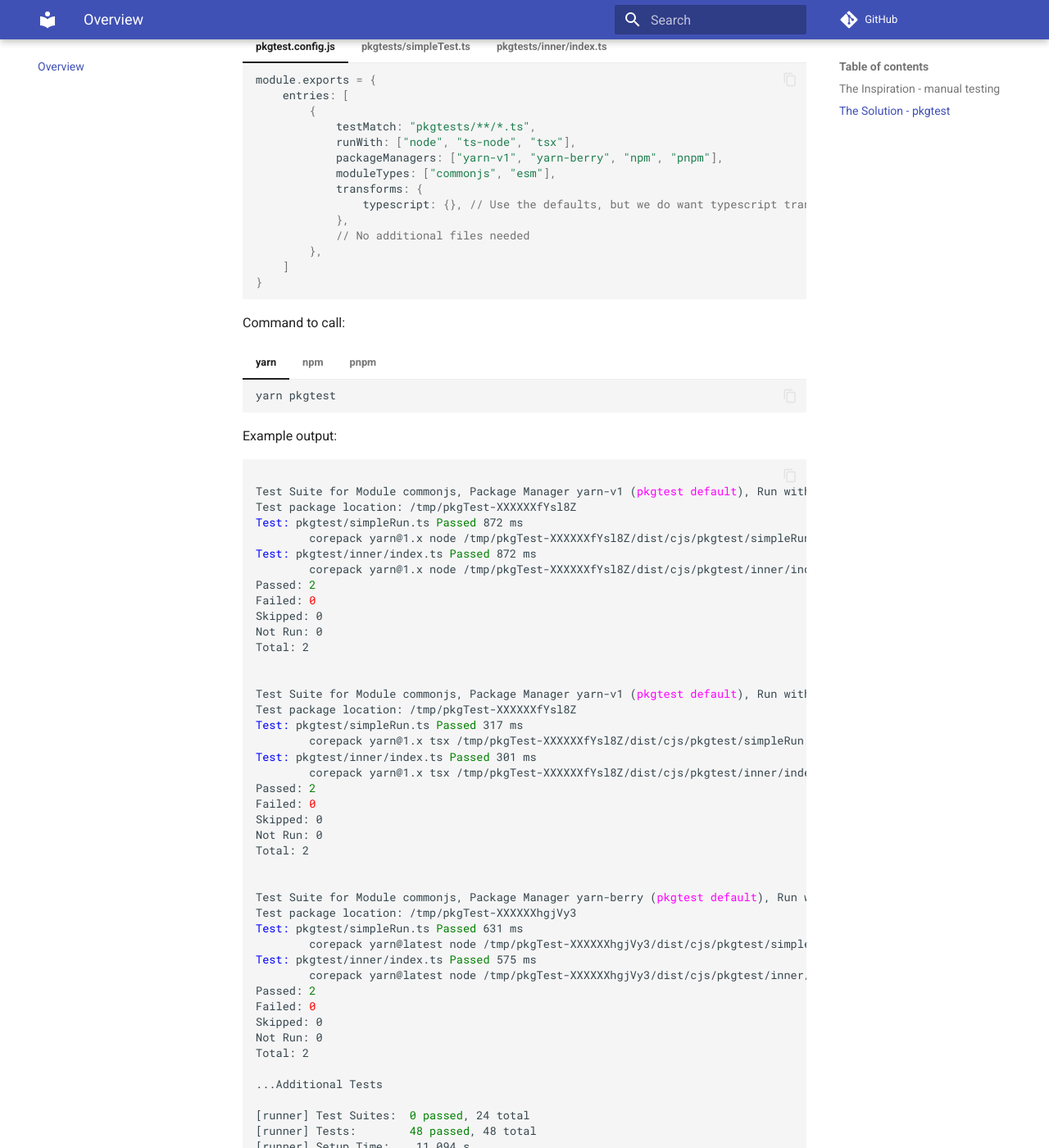
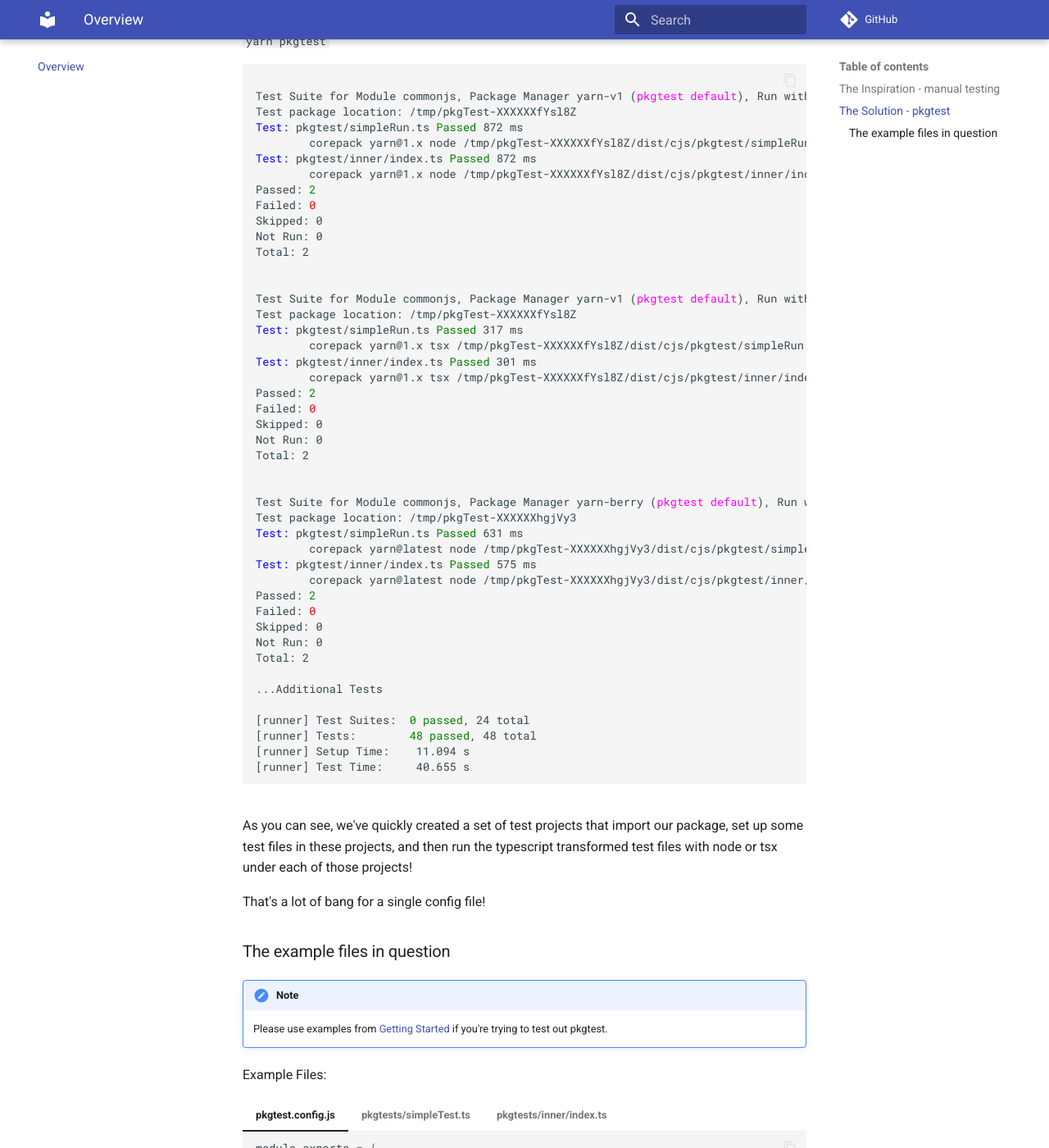
Before and after one commit to HanseltimeIndustries/pkgtest, an MkDocs documentation site: the page built from docs/index.md, in a window 1280 px wide and 1400 px high, scrolled down 1131 px. Shown: the whole window at 82% size. Built offline with MkDocs 1.6.1 and Material for MkDocs 9.7.7, drawn with Linux system fonts in a browser that asks for light colours; comment, search, counter and statistics services are not loaded; the version menu is left out; some of the changed text lies outside the part shown.

Commit message:
docs: corrections to the overview

````diff
--- a/docs/index.md
+++ b/docs/index.md
@@ -30,55 +30,9 @@
 Enter `pkgtest`!  With pkgtest, we can create a set of script files that we want to execute to verify that nominal functionality
 of the package is there and then a `pkgtest.config.[json|js|cjs|mjs|ts]` file to let us know what type of projects to scaffold.
 
-Example Files:
+Example call:
 
-=== "pkgtest.config.js"
-    ```js
-    module.exports = {
-        entries: [
-            {
-                testMatch: "pkgtests/**/*.ts",
-                runWith: ["node", "ts-node", "tsx"],
-                packageManagers: ["yarn-v1", "yarn-berry", "npm", "pnpm"],
-                moduleTypes: ["commonjs", "esm"],
-                transforms: {
-                    typescript: {}, // Use the defaults, but we do want typescript transformation
-                },
-                // No additional files needed
-            },
-        ]
-    }
-    ```
-=== "pkgtests/simpleTest.ts"
-    ```typescript
-    import { someFunc } from 'my-package'
-
-    // Call someFunc to make sure it works nominally
-    someFunc()
-    ```
-=== "pkgtests/inner/index.ts"
-    ```typescript
-    import { someFunc2 } from 'my-package'
-
-    // Call someFunc2 to make sure it works nominally
-    someFunc2()
-    ```
-Command to call:
-
-=== "yarn"
-    ```shell
-    yarn pkgtest
-    ```
-=== "npm"
-    ```shell
-    npx pkgtest
-    ```
-=== "pnpm"
-    ```shell
-    pnpx pkgtest
-    ```
-
-Example output:
+`yarn pkgtest`
 
 <pre>
 <code>
@@ -129,14 +83,61 @@
 </code>
 </pre>
 
-As you can see, we've quickly created a set of projects, imported them and then run the typescript transformed files
-with node or tsx under each of those projects!
-
-You may have noticed that the example output isn't all that should be there according to the config file.  In reality, the output
-would run tests for:
-
-* Package Managers: pnpm, yarn v1, yarn latest, npm
-* Each library type: commonjs, ES Module
-* Each node-like run tool: node, tsx, ts-node
+As you can see, we've quickly created a set of test projects that import our package, set up some test files in these projects,
+and then run the typescript transformed test files with node or tsx under each of those projects!
 
 That's a lot of bang for a single config file!
+
+### The example files in question
+
+!!! Note
+
+    Please use examples from [Getting Started](./1-getting-started.md) if you're trying to test out pkgtest.
+
+Example Files:
+
+=== "pkgtest.config.js"
+    ```js
+    module.exports = {
+        entries: [
+            {
+                testMatch: "pkgtests/**/*.ts",
+                runWith: ["node", "ts-node", "tsx"],
+                packageManagers: ["yarn-v1", "yarn-berry", "npm", "pnpm"],
+                moduleTypes: ["commonjs", "esm"],
+                transforms: {
+                    typescript: {}, // Use the defaults, but we do want typescript transformation
+                },
+                // No additional files needed
+            },
+        ]
+    }
+    ```
+=== "pkgtests/simpleTest.ts"
+    ```typescript
+    import { someFunc } from 'my-package'
+
+    // Call someFunc to make sure it works nominally
+    someFunc()
+    ```
+=== "pkgtests/inner/index.ts"
+    ```typescript
+    import { someFunc2 } from 'my-package'
+
+    // Call someFunc2 to make sure it works nominally
+    someFunc2()
+    ```
+Command to call:
+
+=== "yarn"
+    ```shell
+    yarn pkgtest
+    ```
+=== "npm"
+    ```shell
+    npx pkgtest
+    ```
+=== "pnpm"
+    ```shell
+    pnpx pkgtest
+    ```
````
